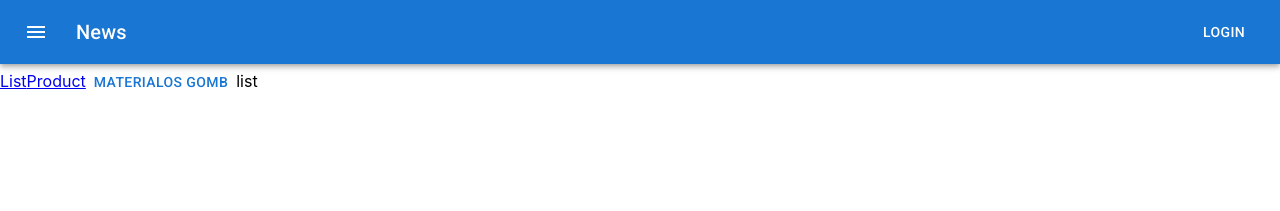
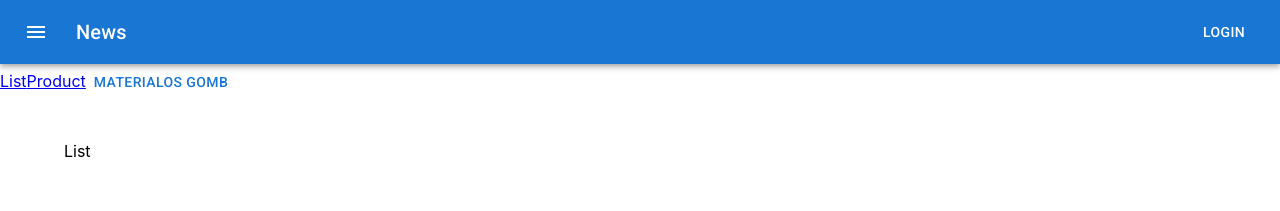
Before and after one commit to kasznar/d-react-training, a React (Create React App) app: page /product-list in a window 1280 px wide. Shown: the top 211 px of the page. Built offline with nearby package versions, Linux system fonts and the light colour scheme; data requests are answered from the project's data file.

Commit message:
page component

```diff
--- a/src/App.tsx
+++ b/src/App.tsx
@@ -3,6 +3,7 @@ import {getComments, Comment} from './api/comments';
 import  {Link, Switch, Route, BrowserRouter as Router, Redirect} from 'react-router-dom';
 import {Button} from '@mui/material'
 import {Header} from './layout/Header';
+import {ProductListPage} from "./productList/ProductListPage";
 
 
 function App() {
@@ -23,10 +24,9 @@ function App() {
         <Button>materialos gomb</Button>
         <Switch>
           <Route path="/product-list">
-            list
+            <ProductListPage/>
           </Route>
           <Route path="/product">
-            page
             <pre>{JSON.stringify(comments, null, 4)}</pre>
           </Route>
           <Redirect to="/product-list" />
--- /dev/null
+++ b/src/api/products.ts
@@ -0,0 +1,6 @@
+import axios from "axios";
+
+
+export async function getProducts() {
+    const res = await axios.get("/products")
+}
--- a/src/layout/Page.tsx
+++ b/src/layout/Page.tsx
@@ -1,5 +1,8 @@
 import React, {FC} from 'react';
+import {Container} from "@mui/material";
 
-export const Page: FC = ()=> {
-    return <></>
+export const Page: FC = ({children}) => {
+    return <Container sx={{mt: 5}}>
+        {children}
+    </Container>
 }
--- /dev/null
+++ b/src/productList/ProductListPage.tsx
@@ -0,0 +1,7 @@
+import React from 'react';
+import {Page} from "../layout/Page";
+
+
+export const ProductListPage = () => {
+    return (<Page>List</Page>)
+}
```
